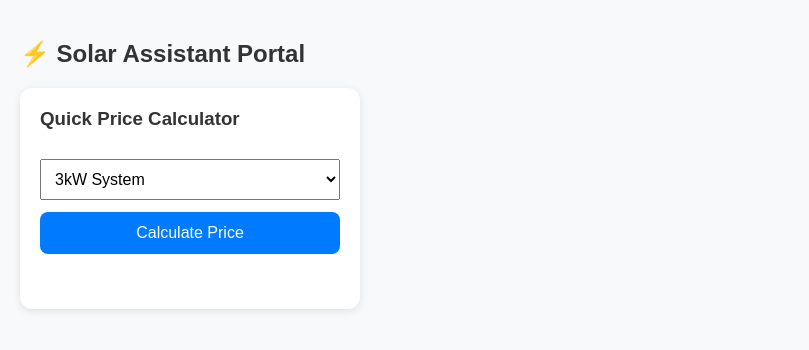
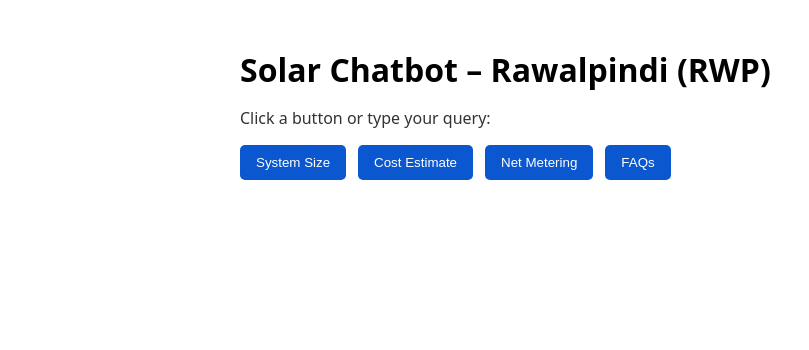
Before and after one commit to bc200204601-del/Solar-ChatBot, a website: page index.html in a window 1280 px wide. Shown: the whole page, without its empty margins (0-809 px from the left). Drawn offline with nearby package versions, Linux system fonts and the light colour scheme.

```diff
--- a/index.html
+++ b/index.html
@@ -1,108 +1,54 @@
-<!DOCTYPE html>
+<!doctype html>
 <html lang="en">
 <head>
-  <meta charset="UTF-8">
-  <meta name="viewport" content="width=device-width, initial-scale=1.0">
-  <title>Solar Chatbot + Calculator</title>
+  <meta charset="utf-8" />
+  <meta name="viewport" content="width=device-width, initial-scale=1" />
+  <title>Solar Chatbot – Rawalpindi</title>
+  <link rel="stylesheet" href="styles.css" />
+  <script src="https://www.gstatic.com/dialogflow-console/fast/messenger/bootstrap.js?v=1"></script>
   <style>
-    body {
-      font-family: Arial, sans-serif;
-      background: #f8f9fa;
-      margin: 0;
-      padding: 20px;
-    }
-    h2 {
-      color: #333;
-    }
-    .pricing-calculator {
-      background: white;
-      padding: 20px;
-      border-radius: 12px;
-      box-shadow: 0px 2px 8px rgba(0,0,0,0.1);
-      max-width: 300px;
-      margin-top: 20px;
-    }
-    .pricing-calculator h3 {
-      margin-top: 0;
-      color: #333;
-    }
-    select, #priceResult {
-      margin-top: 10px;
-      width: 100%;
-      padding: 10px;
-      font-size: 16px;
-    }
-    button {
-      background: #007bff;
-      color: white;
-      border: none;
-      padding: 12px 20px;
-      margin-top: 12px;
-      border-radius: 8px;
-      cursor: pointer;
-      font-size: 16px;
-      width: 100%;
-    }
-    button:hover {
-      background: #0056b3;
-    }
-    #priceResult {
-      font-weight: bold;
-      margin-top: 15px;
-      color: #28a745;
-    }
+    body { font-family: system-ui, -apple-system, Segoe UI, Roboto, sans-serif; margin: 0; }
+    main { max-width: 800px; margin: 48px auto; padding: 0 16px; }
+    h1 { margin-bottom: 8px; }
+    p { color: #333; }
+    .button-container { margin: 16px 0; display:flex; flex-wrap:wrap; gap: 12px; }
+    button { padding: 10px 16px; border:none; border-radius:5px; background-color:#0b57d0; color:#fff; cursor:pointer; }
+    button:hover { background-color:#0845a1; }
   </style>
 </head>
 <body>
+  <main>
+    <h1>Solar Chatbot – Rawalpindi (RWP)</h1>
+    <p>Click a button or type your query:</p>
 
-  <h2>⚡ Solar Assistant Portal</h2>
+    <div class="button-container">
+      <button onclick="sendEvent('Get_System_Size')">System Size</button>
+      <button onclick="sendEvent('Check_Cost')">Cost Estimate</button>
+      <button onclick="sendEvent('Learn_Net_Metering')">Net Metering</button>
+      <button onclick="sendEvent('Solar_FAQ')">FAQs</button>
+    </div>
+  </main>
 
-  <!-- Quick Price Calculator -->
-  <div class="pricing-calculator">
-    <h3>Quick Price Calculator</h3>
-    <select id="systemSize">
-      <option value="3">3kW System</option>
-      <option value="5">5kW System</option>
-      <option value="10">10kW System</option>
-      <option value="15">15kW System</option>
-      <option value="20">20kW System</option>
-    </select>
-    <button onclick="calculatePrice()">Calculate Price</button>
-    <div id="priceResult"></div>
-  </div>
-
-  <!-- Dialogflow Messenger integration -->
   <df-messenger
-    chat-title="Solar Assistant"
-    agent-id="728466b3-b1f9-4094-9b64-ece38da84ac2"
-    language-code="en">
+      chat-title="Solar RWP Bot"
+      agent-id="728466b3-b1f9-4094-9b64-ece38da84ac2"
+      language-code="en"
+      intent="WELCOME">
   </df-messenger>
 
-  <script src="https://www.gstatic.com/dialogflow-console/fast/messenger/bootstrap.js?v=1"></script>
+  <script>
+    const dfMessenger = document.querySelector('df-messenger');
 
-  <script>
-    function calculatePrice() {
-      const size = document.getElementById('systemSize').value;
-      const prices = {
-        3: 650000,
-        5: 950000,
-        10: 1750000,
-        15: 2500000,
-        20: 3200000
-      };
-      const price = prices[size];
-      const resultMsg = `💰 Estimated cost: PKR ${price.toLocaleString()}`;
+    function sendEvent(eventName) {
+      dfMessenger.renderCustomText(`__event__:${eventName}`);
+    }
 
-      // Show result on page
-      document.getElementById('priceResult').innerHTML = resultMsg;
-
-      // Send message to Dialogflow Messenger
-      const dfMessenger = document.querySelector('df-messenger');
-      dfMessenger.renderCustomText(
-        `User selected ${size}kW system. Estimated cost: PKR ${price.toLocaleString()}`
-      );
-    }
+    // Optional: Auto-focus chat window when button clicked
+    const buttons = document.querySelectorAll('.button-container button');
+    buttons.forEach(btn => btn.addEventListener('click', () => {
+      const chatIframe = dfMessenger.shadowRoot.querySelector('iframe');
+      if(chatIframe) chatIframe.contentWindow.focus();
+    }));
   </script>
-
 </body>
 </html>
```
